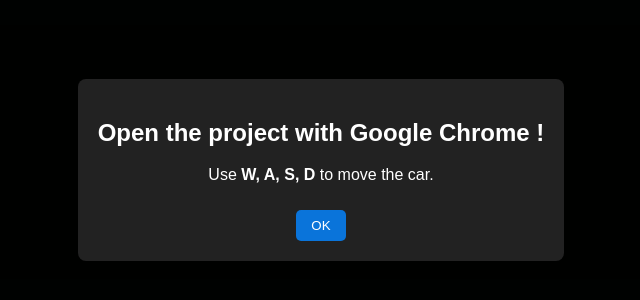
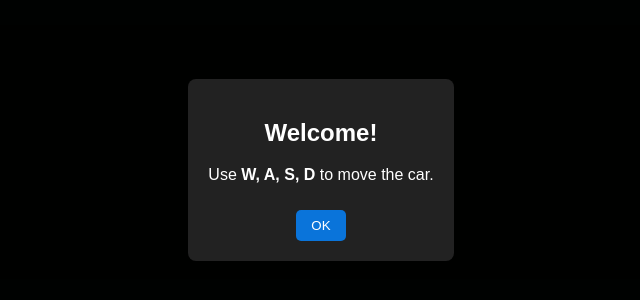
Before and after one commit to ReynardChristiansen/Moving_Car_ThreeJS_Socket, a website built with Vite: page index.html in a window 1280 px wide. Shown: the part 230-530 px from the top of the page, without its empty margins (319-959 px from the left). Built offline with nearby package versions, Linux system fonts and the light colour scheme; files whose address does not match are found by name.

Commit message:
Update index.html

```diff
--- a/index.html
+++ b/index.html
@@ -2,7 +2,7 @@
 <html lang="en">
 <head>
     <meta charset="utf-8">
-    <title>Car Movement</title>
+    <title>Moving Car</title>
     <style>
         body { margin: 0; display: flex; justify-content: center; align-items: center; height: 100vh; background-color: #111; }
         canvas { display: block; }
@@ -41,7 +41,7 @@
 <body>
     <div id="modal" class="modal">
         <div class="modal-content">
-            <h2>Open the project with Google Chrome !</h2>
+            <h2>Welcome!</h2>
             <p>Use <b>W, A, S, D</b> to move the car.</p>
             <button onclick="closeModal()">OK</button>
         </div>
```
